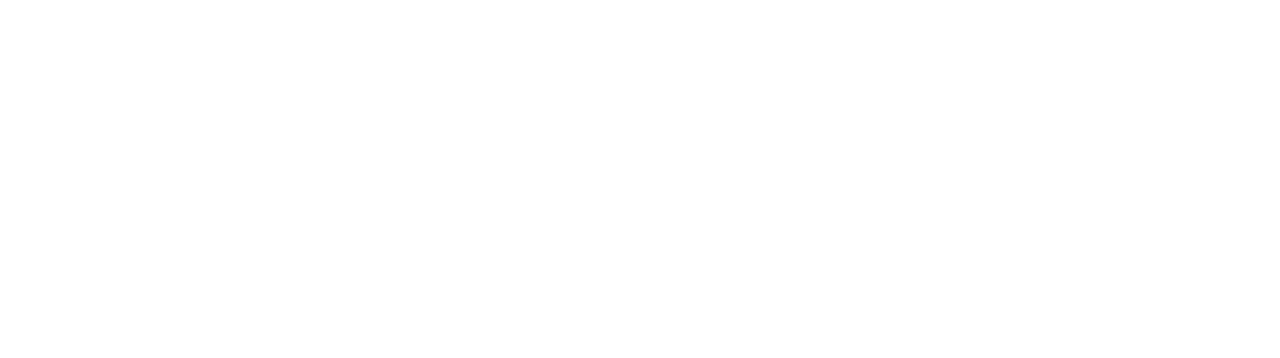
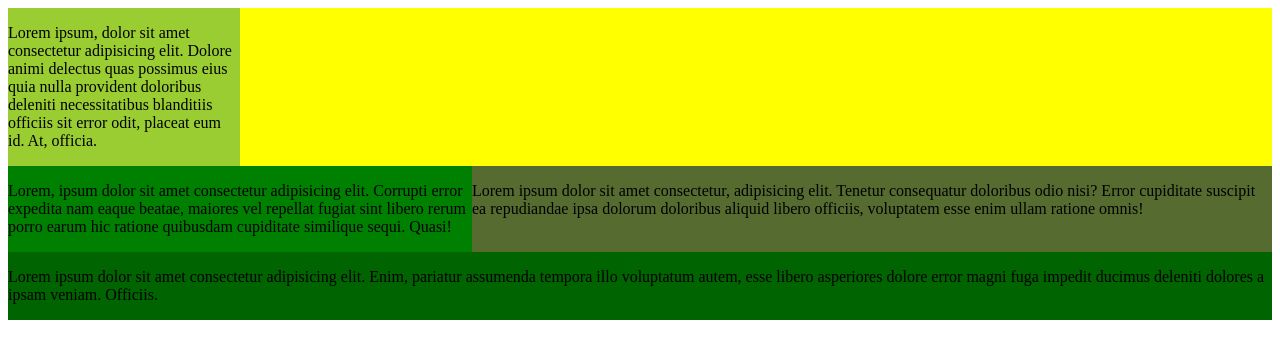
Before and after one commit to WildfireLookoutCoder/EXSM3934-Demo, a plain HTML site: page November 17, 2022 - CSS Grid/index.html in a window 1280 px wide. Drawn offline with Linux system fonts and the light colour scheme.

Commit message:
end of class push

```diff
--- /dev/null
+++ b/November 17, 2022 - CSS Grid/css/12col.css
@@ -0,0 +1,33 @@
+body {
+    display: grid;
+    grid-template:  "header header header header header header header header header header header "
+                    "side side bod bod bod bod  bod  bod  bod  bod  bod  bod"
+                    "foot foot foot foot foot foot foot foot foot foot foot foot";
+    grid-template-columns: repeat(12, 1fr);
+    background-color: red;
+}
+
+#logo {
+    grid-area: logo;
+    background-color: yellow;
+}
+
+#navigation {
+    background-color: yellowgreen;
+    grid-area: navi;
+}
+
+#sidebar {
+    background-color: darkolivegreen;
+    grid-area: side;
+}
+
+#main {
+    background-color: green;
+    grid-area: bod;
+}
+
+#footer {
+    background-color: darkgreen;
+    grid-area: foot;
+}
--- /dev/null
+++ b/November 17, 2022 - CSS Grid/css/limits.css
@@ -0,0 +1,54 @@
+body{
+    display: grid;
+    grid-template:  "a . . ."
+                    "a . b c"
+                    "d . e f"
+                    ". g h i"
+                    "j j j j";
+}
+div{
+    height: 100px;
+}
+
+#one{
+    background-color: red;
+    grid-area: a;
+    height: 200px;
+}
+#two{
+    background-color: green;
+    grid-area: b;
+}
+#three{
+    background-color: blue;
+    grid-area: c;
+}
+#four{
+    background-color: blueviolet;
+    grid-area: d;
+}
+#five{
+    background-color: burlywood;
+    grid-area: e;
+}
+#six{
+    background-color: forestgreen;
+    grid-area: f;
+}
+#seven{
+    background-color: slateblue;
+    grid-area: g;
+    height: 200px;
+}
+#eight{
+    background-color: blanchedalmond;
+    grid-area: h;
+}
+#nine{
+    background-color: hotpink;
+    grid-area: i;
+}
+#ten{
+    background-color: mediumvioletred;
+    grid-area: j;
+}
--- a/November 17, 2022 - CSS Grid/css/styles.css
+++ b/November 17, 2022 - CSS Grid/css/styles.css
@@ -0,0 +1,96 @@
+#logo {
+    background-color: yellow;
+}
+
+#navigation {
+    background-color: yellowgreen;
+}
+
+#sidebar {
+    background-color: darkolivegreen;
+}
+
+#main {
+    background-color: green;
+}
+
+#footer {
+    background-color: darkgreen;
+}
+
+
+/* --------------------------------------------------- */
+
+
+
+@media screen and (min-width: 600px) {
+
+    body {
+        display: grid;
+        /* grid-template-columns: repeat( 3, 1fr ); */
+        grid-template-columns: 1fr 1fr 4fr;
+        gap: 0;
+        grid-auto-rows: minmax(100px, auto);
+    }
+
+    #logo {
+        background-color: yellow;
+        grid-column: 1 / span 2;
+        grid-row: 1;
+    }
+
+    #navigation {
+        background-color: yellowgreen;
+        grid-column: 3;
+        grid-row: 1;
+    }
+
+    #sidebar {
+        background-color: darkolivegreen;
+        grid-column: 1;
+        grid-row: 2;
+    }
+
+    #main {
+        background-color: green;
+        grid-column: 2 / span 2;
+        grid-row: 2;
+    }
+
+    #footer {
+        background-color: darkgreen;
+        grid-column: 1 / span 3;
+        grid-row: 3;
+    }
+
+}
+
+@media screen and (min-width: 800px) {
+    body {
+        grid-template: "navi logo logo"
+            "bod bod side "
+            "foot foot foot";
+        grid-template-columns: 1fr 1fr 800px;
+    }
+
+
+    #logo {
+        grid-area: logo;
+    }
+
+    #navigation {
+        grid-area: navi;
+    }
+
+    #sidebar {
+        grid-area: side;
+    }
+
+    #main {
+        grid-area: bod;
+    }
+
+    #footer {
+        grid-area: foot;
+    }
+}
--- /dev/null
+++ b/November 17, 2022 - CSS Grid/css/styles1.css
@@ -0,0 +1,32 @@
+body {
+    display: grid;
+    grid-template: "logo logo navi"
+                "side bod bod"
+                "foot foot foot";
+    grid-template-columns: 1fr 1fr 800px;
+}
+
+#logo {
+    grid-area: logo;
+    background-color: yellow;
+}
+
+#navigation {
+    background-color: yellowgreen;
+    grid-area: navi;
+}
+
+#sidebar {
+    background-color: darkolivegreen;
+    grid-area: side;
+}
+
+#main {
+    background-color: green;
+    grid-area: bod;
+}
+
+#footer {
+    background-color: darkgreen;
+    grid-area: foot;
+}
--- a/November 17, 2022 - CSS Grid/index.html
+++ b/November 17, 2022 - CSS Grid/index.html
@@ -2,25 +2,42 @@
 <!doctype html>
 
 <html lang="en">
+
 <head>
     <meta charset="utf-8">
     <meta name="viewport" content="width=device-width, initial-scale=1">
     <title>D E M O</title>
     <meta name="description" content="Demo of CSS grid">
     <meta name="author" content="Aaron Champagne">
-    <meta property="og:title" content="D E M O">
-    <meta property="og:type" content="website">
-    <meta property="og:url" content="">
-    <meta property="og:description" content="Demo of CSS grid">
-    <meta property="og:image" content="">
-    <link rel="icon" href="/favicon.ico">
-    <link rel="icon" href="/favicon.svg" type="image/svg+xml">
-    <link rel="apple-touch-icon" href="/apple-touch-icon.png">
+
     <link rel="stylesheet" href="css/styles.css">
 
 </head>
+
 <body>
-<!-- your content here... -->
 
+    <div id="logo"></div>
+    <nav id="navigation">
+        <p>Lorem ipsum, dolor sit amet consectetur adipisicing elit. Dolore animi delectus quas possimus eius quia
+            nulla provident doloribus deleniti necessitatibus blanditiis officiis sit error odit, placeat eum id.
+            At, officia.</p>
+    </nav>
+
+    <aside id="sidebar">
+        <p>Lorem ipsum dolor sit amet consectetur, adipisicing elit. Tenetur consequatur doloribus odio nisi? Error
+            cupiditate suscipit ea repudiandae ipsa dolorum doloribus aliquid libero officiis, voluptatem esse enim
+            ullam ratione omnis!</p>
+    </aside>
+    <main id="main">
+        <p>Lorem, ipsum dolor sit amet consectetur adipisicing elit. Corrupti error expedita nam eaque beatae, maiores
+            vel repellat fugiat sint libero rerum porro earum hic ratione quibusdam cupiditate similique sequi. Quasi!
+        </p>
+    </main>
+    <footer id="footer">
+        <p>Lorem ipsum dolor sit amet consectetur adipisicing elit. Enim, pariatur assumenda tempora illo voluptatum
+            autem, esse libero asperiores dolore error magni fuga impedit ducimus deleniti dolores a ipsam veniam.
+            Officiis.</p>
+    </footer>
 </body>
+
 </html>
```
Also changed, not shown: November 17, 2022 - CSS Grid/limits.html (added, +23 -0 lines).
